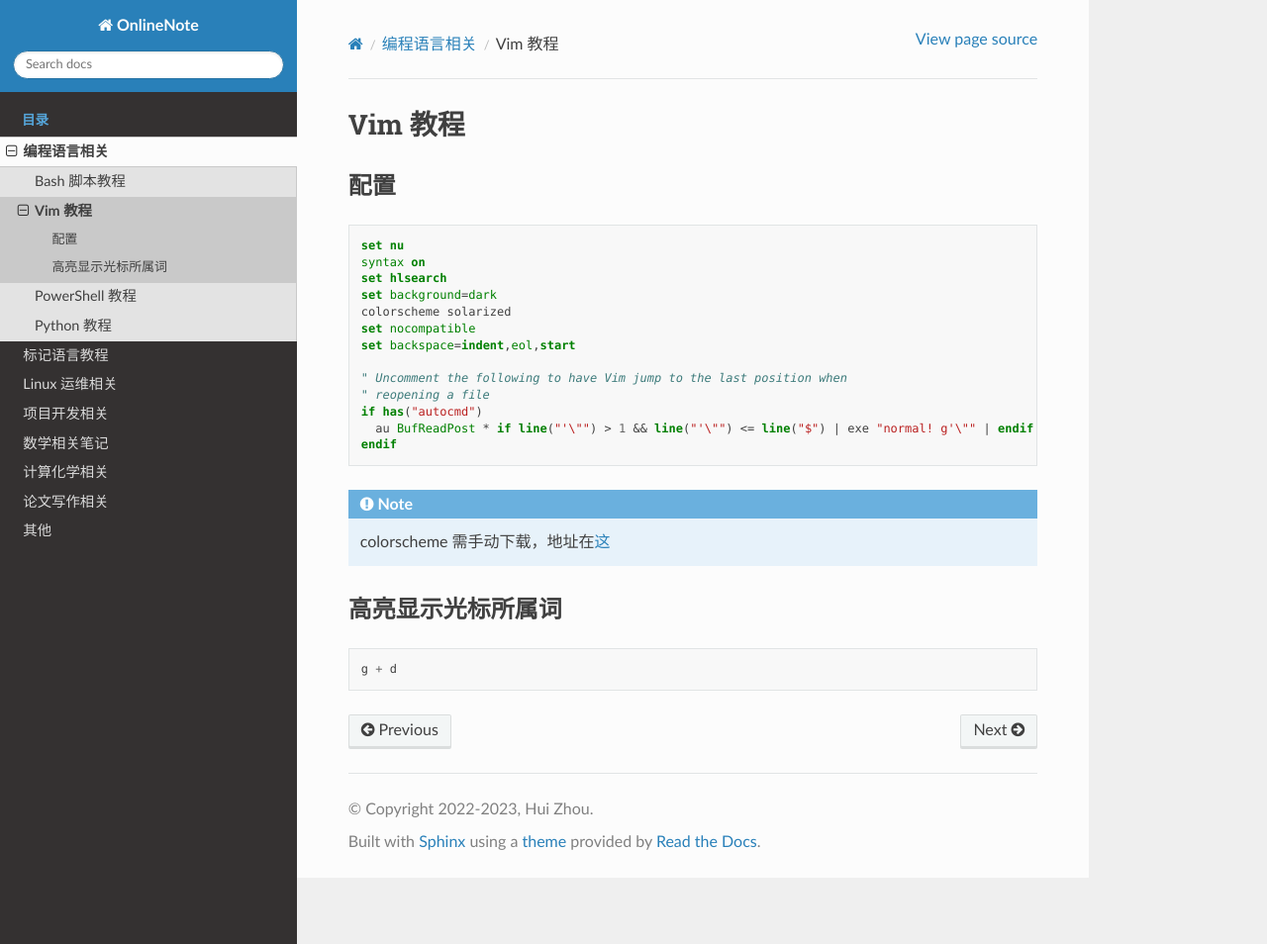
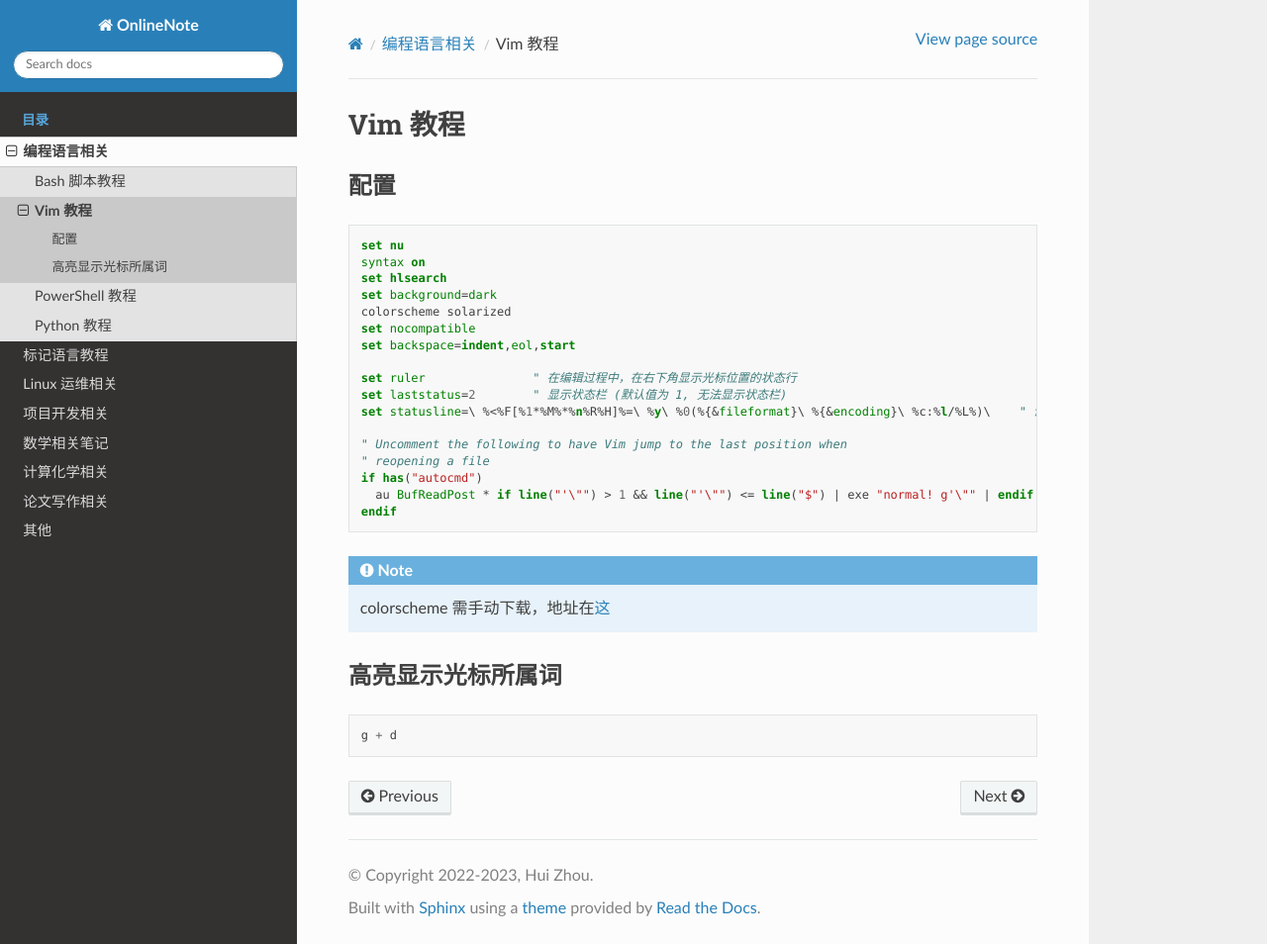
Before and after one commit to Rasic2/CodeNote, a Sphinx documentation site: the page built from docs/source/language/vi.md, in a window 1280 px wide and 954 px high. Shown: the whole window at 99% size. Built offline with Sphinx 7.4.7 and the Read the Docs theme 2.0.0, drawn with Linux system fonts in a browser that asks for light colours.

Commit message:
update vi.md

```diff
--- a/docs/source/language/vi.md
+++ b/docs/source/language/vi.md
@@ -10,6 +10,10 @@ set background=dark
 colorscheme solarized
 set nocompatible
 set backspace=indent,eol,start
+
+set ruler               " 在编辑过程中，在右下角显示光标位置的状态行
+set laststatus=2        " 显示状态栏 (默认值为 1, 无法显示状态栏)
+set statusline=\ %<%F[%1*%M%*%n%R%H]%=\ %y\ %0(%{&fileformat}\ %{&encoding}\ %c:%l/%L%)\    " 设置在状态行显示的信息
 
 " Uncomment the following to have Vim jump to the last position when
 " reopening a file
```
